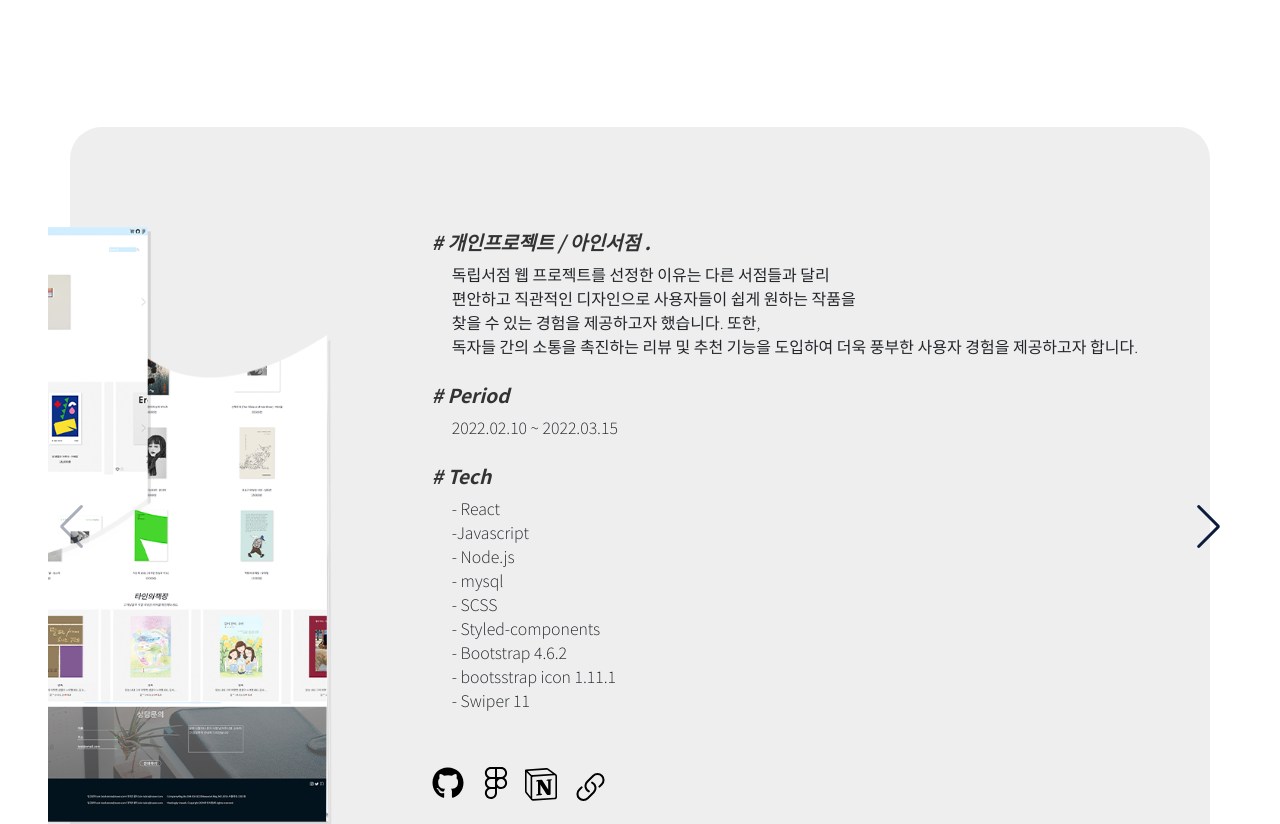
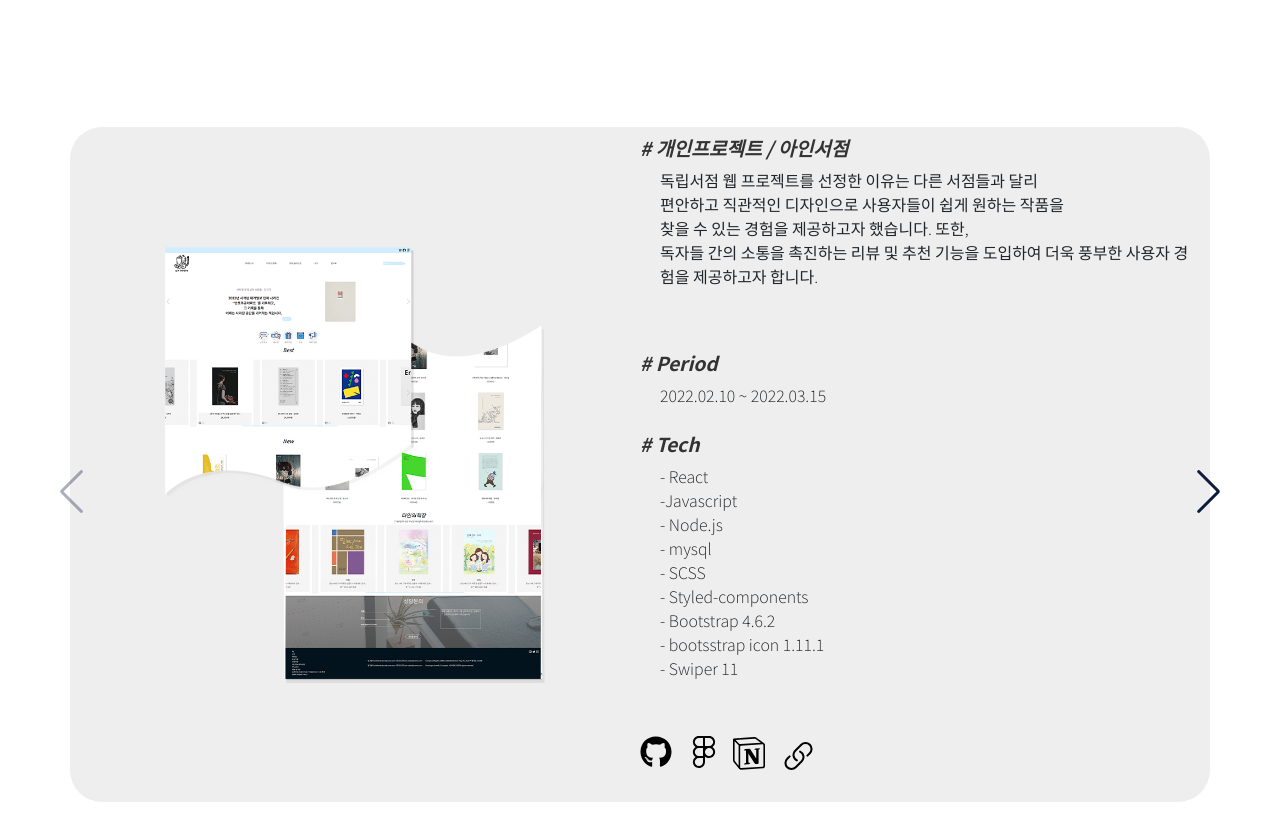
Before and after one commit to snb2323/coverletter, a React (Create React App) app in the folder coverletter/: page / in a window 1280 px wide. Shown: the part 1929-2753 px from the top of the page. Built offline with nearby package versions, Linux system fonts and the light colour scheme.

Commit message:
반응형작업

```diff
--- a/coverletter/src/App.css
+++ b/coverletter/src/App.css
@@ -420,8 +420,7 @@ h1 {
 
 
 .worksimg {
-  max-height: 100vh;
-  padding: 100px;
+  max-width: 100%;
 }
 
 
@@ -686,7 +685,7 @@ input:focus {
   }
 
   .myphto {
-    width: 500px;
+    max-width: 500px;
   }
 
   .en {
@@ -716,7 +715,7 @@ input:focus {
   }
 
   .works_back {
-    width: 100%;
+    max-width: 100%;
   }
 
 
@@ -744,9 +743,6 @@ input:focus {
 
   }
 
-  .backicon a {
-    display: none;
-  }
 
   .tp img {
     max-width: 130px;
--- a/coverletter/src/component/Project.js
+++ b/coverletter/src/component/Project.js
@@ -37,9 +37,9 @@ export default function Project() {
                 >
                     <SwiperSlide>
                         <div className="phtoflilo container d-lg-flex justify-content-center align-items-center flex-lg-row-reverse ">
-                            <div className="works col-10 col-lg-12 mx-auto">
+                            <div className="works col-10 col-lg-6 mx-auto">
                                 <div className="period b-flex">
-                                    <h4> <span># 개인프로젝트</span> / <span className="prohece">아인서점</span> <span className="myzde">.</span>
+                                    <h4> <span># 개인프로젝트</span> / <span className="prohece">아인서점</span>
                                     </h4>
                                     <p className="wors">
                                         독립서점 웹 프로젝트를 선정한 이유는 다른 서점들과 달리 <br></br>편안하고 직관적인 디자인으로 사용자들이 쉽게 원하는 작품을 <br></br>찾을 수 있는 경험을 제공하고자 했습니다. 또한,  <br></br> 독자들 간의 소통을 촉진하는 리뷰 및 추천 기능을 도입하여 더욱 풍부한 사용자 경험을 제공하고자 합니다.
@@ -47,7 +47,7 @@ export default function Project() {
                                 </div>
 
 
-                                <div className="period b-flex ">
+                                <div className="period  pt-5 b-flex ">
                                     <h4># Period</h4>
                                     <p>2022.02.10 ~ 2022.03.15</p>
                                 </div>
@@ -77,8 +77,8 @@ export default function Project() {
                                 </div>
                             </div>
 
-                            <div className="works d-flex justify-content-center">
-                                <img className="worksimg" src="../project/ainproject.png" alt="ainbook" />
+                            <div className="works col-lg-6 py-5 py-lg-0 d-flex justify-content-center">
+                                <img className="worksimg col-lg-8 col-8 my-5 my-lg-0" src="../project/ainproject.png" alt="ainbook" />
                             </div>
                         </div>
                     </SwiperSlide>
```
Also changed, not shown: 11 other files (tests, documents, lock files or other folders).
